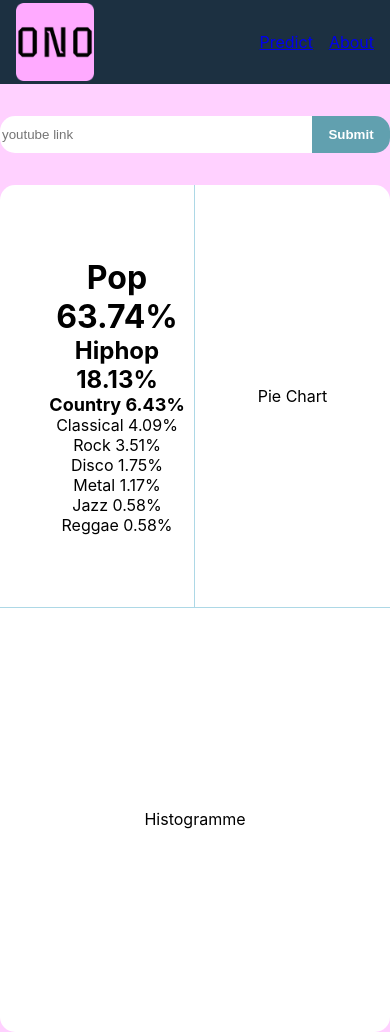
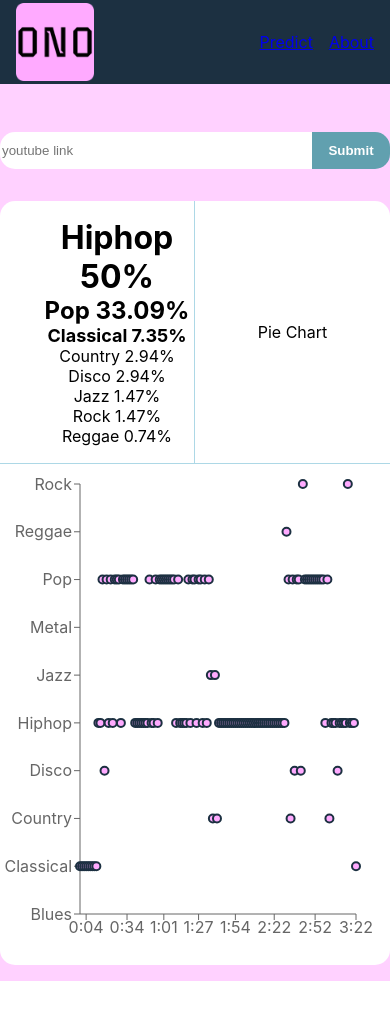
Before and after one commit to Shinestr8/shstr-nste-sttc, a React (Create React App) app in the folder client/: page / in a window 390 px wide. After the commit the page ends 981 px from the top, so only its background shows below. Built offline with nearby package versions, Linux system fonts and the light colour scheme.

Commit message:
added histogram of the song

```diff
--- a/client/src/App.css
+++ b/client/src/App.css
@@ -89,19 +89,6 @@ button{
   border-bottom-right-radius: 15px;
 }
 
-#prediction{
-  border-radius: 15px;
-  margin-top: 2rem;
-  height: 100%;
-  background-color: #ffffff;
-  width: 80%;
-  text-align: center;
-  display: grid;
-  height: 100%;
-  grid-template-columns: 50% 50%;
-  grid-template-rows: 50vh 50vh;
-}
-
 .genre{
   font-size: medium;
 }
@@ -119,6 +106,19 @@ button{
 .top-2{
   font-size: large;
   font-weight: bold;
+}
+
+#prediction{
+  border-radius: 15px;
+  margin-top: 2rem;
+  height: 100%;
+  background-color: #ffffff;
+  width: 80%;
+  text-align: center;
+  display: grid;
+  height: 100%;
+  grid-template-columns: 50% 50%;
+  /* grid-template-rows: 50vh; */
 }
 
 #prediction .top-left{
@@ -142,11 +142,17 @@ button{
   grid-column: 1/3;
   grid-row: 2/3;
   border-top: 1px solid lightblue;
-  display: flex;
-  justify-content: center;
-  align-items: center;
 }
 
+.recharts-line .recharts-curve {
+  stroke: none;
+}
+
+.custom-tooltip{
+  background-color: #ffffff;
+  border: 1px solid #faf;
+  width: 8rem;
+}
 
 
 ul{
@@ -164,6 +170,7 @@ ul{
   }
 
   #main-content{
-    padding: 0;
+    padding-left: 0;
+    padding-right: 0;
   }
 }
--- /dev/null
+++ b/client/src/components/Histogram.jsx
@@ -0,0 +1,112 @@
+import { useEffect, useMemo, useState } from 'react';
+import { LineChart, Line, XAxis, YAxis, CartesianGrid, Tooltip, Legend, ResponsiveContainer } from 'recharts';
+
+function CustomTooltip({active, payload, label, genres}){
+    console.log(payload)
+    if (active && payload && payload.length) {
+        return (
+          <div className="custom-tooltip">
+            {/* <p className="label">{`${label} : ${payload[0].value}`}</p>
+            <p className="intro">{label}</p> */}
+            <p>Time: {formatTime(label)}</p>
+            <p>Genre: {genres[payload[0].value]}</p>
+          </div>
+        );
+}
+}
+
+function formatTime(value){
+    // if(value > 60){
+        let minutes = Math.floor(value/60);
+        let seconds = Math.floor(value%60);
+        if(seconds < 10){
+            seconds = "0" + seconds
+        }
+        return `${minutes}:${seconds}`
+    // }
+    // return Math.floor(value);
+}
+
+export function Histogram({rawData}){
+
+    const genres = useMemo(function(){
+        return ["Blues", "Classical", "Country", "Disco", "Hiphop", "Jazz", "Metal", "Pop", "Reggae", "Rock"];
+    }, [])
+
+    const [data, setData] = useState(null);
+
+    useEffect(function(){
+        let newData = [];
+        let newEntry = {};
+        let existingGenres = [];
+        for(let i = 0; i < rawData.length; ++i){
+            if(!existingGenres.includes(genres[rawData[i]])){
+                existingGenres.push(genres[rawData[i]]);
+            }
+            newEntry = {
+                index: rawData[i],
+                genre: genres[rawData[i]],
+                time: i*1.5
+            }
+            // newData.sort(function(a, b){
+            //     let keyA = a.index;
+            //     let keyB = b.index;
+            //     if(keyA < keyB) return -1;
+            //     if(keyA > keyB) return 1;
+            //     return 0;
+            // })
+            newData.push(newEntry);
+
+            // console.log(i);
+        }
+        setData(newData)
+    }, [rawData, genres])
+
+    function yFormatter(value){
+        return(`${genres[value]}`);
+    }
+
+    function xFormatter(value){
+        return formatTime(value)
+    }
+
+    function tooltipFormatter(x){
+        return <div>{genres[x]}</div>
+    }
+
+    return(
+        <div id="histogram">
+        {data && (
+            <ResponsiveContainer width="99%" height={500}>
+            <LineChart
+              data={data}
+              margin={{
+                top: 20,
+                right: 30,
+                left: 20,
+                bottom: 20,
+              }}
+            >
+              <XAxis dataKey="time" tickFormatter={xFormatter}/>
+              <YAxis tickCount={10} dataKey="index" name="genre" tickFormatter={yFormatter} />
+              <Tooltip content={<CustomTooltip genres={genres}/>}/>
+              <Line
+                isAnimationActive={false}
+                name="genre"
+                type="monotone"
+                dataKey="index"
+                // strokeDasharray="3 3"
+                stroke="#1c3041"
+                // dot={<CustomDot/>   }
+                activeDot={{ r: 8 }}
+                dot={{ fill: "#FAF", stroke: '#1C3041', strokeWidth: 2, r: 4,strokeDasharray:' '}}
+            />
+              {/* <Line type="monotone" dataKey="uv" stroke="#82ca9d" /> */}
+            </LineChart>
+          </ResponsiveContainer>
+
+
+        )}
+        </div>
+    )
+}
--- a/client/src/components/Predict.jsx
+++ b/client/src/components/Predict.jsx
@@ -1,11 +1,12 @@
 import {useState} from "react";
 import '../App.css';
+import { Histogram } from "./Histogram";
 
 
 
 export function Predict(){
     const [youtubeURL, setYoutubeURL] = useState("");
-    const [data, setData] = useState({"guess":[{"name":"pop","count":109},{"name":"hiphop","count":31},{"name":"country","count":11},{"name":"classical","count":7},{"name":"rock","count":6},{"name":"disco","count":3},{"name":"metal","count":2},{"name":"jazz","count":1},{"name":"reggae","count":1}],"higherGuess":"pop","higherCount":109,"total":171,"message":"success"});
+    const [data, setData] = useState({"guess":[{"name":"hiphop","count":68},{"name":"pop","count":45},{"name":"classical","count":10},{"name":"country","count":4},{"name":"disco","count":4},{"name":"jazz","count":2},{"name":"rock","count":2},{"name":"reggae","count":1}],"higherGuess":"hiphop","higherCount":68,"total":136,"message":"success","rawData":[1,1,1,1,1,1,1,1,1,4,4,7,3,7,4,7,4,7,7,7,4,7,7,7,7,7,7,4,4,4,4,4,4,4,7,4,4,7,4,7,7,7,7,7,7,7,7,4,7,4,4,4,4,7,4,7,7,4,7,7,4,7,4,7,5,2,5,2,4,4,4,4,4,4,4,4,4,4,4,4,4,4,4,4,4,4,4,4,4,4,4,4,4,4,4,4,4,4,4,4,4,8,7,2,7,3,7,7,3,9,7,7,7,7,7,7,7,7,7,7,4,7,2,4,4,4,3,4,4,4,4,9,4,4,4,1]});
 
     const [loading, setLoading] = useState(false)
     function handleValueChange(e){
@@ -59,7 +60,7 @@ export function Predict(){
                             <div>Pie Chart</div>
                         </div>
                         <div className="bottom">
-                            <div>Histogramme</div>
+                            <Histogram rawData={data.rawData}/>
                         </div>
 
 
```
